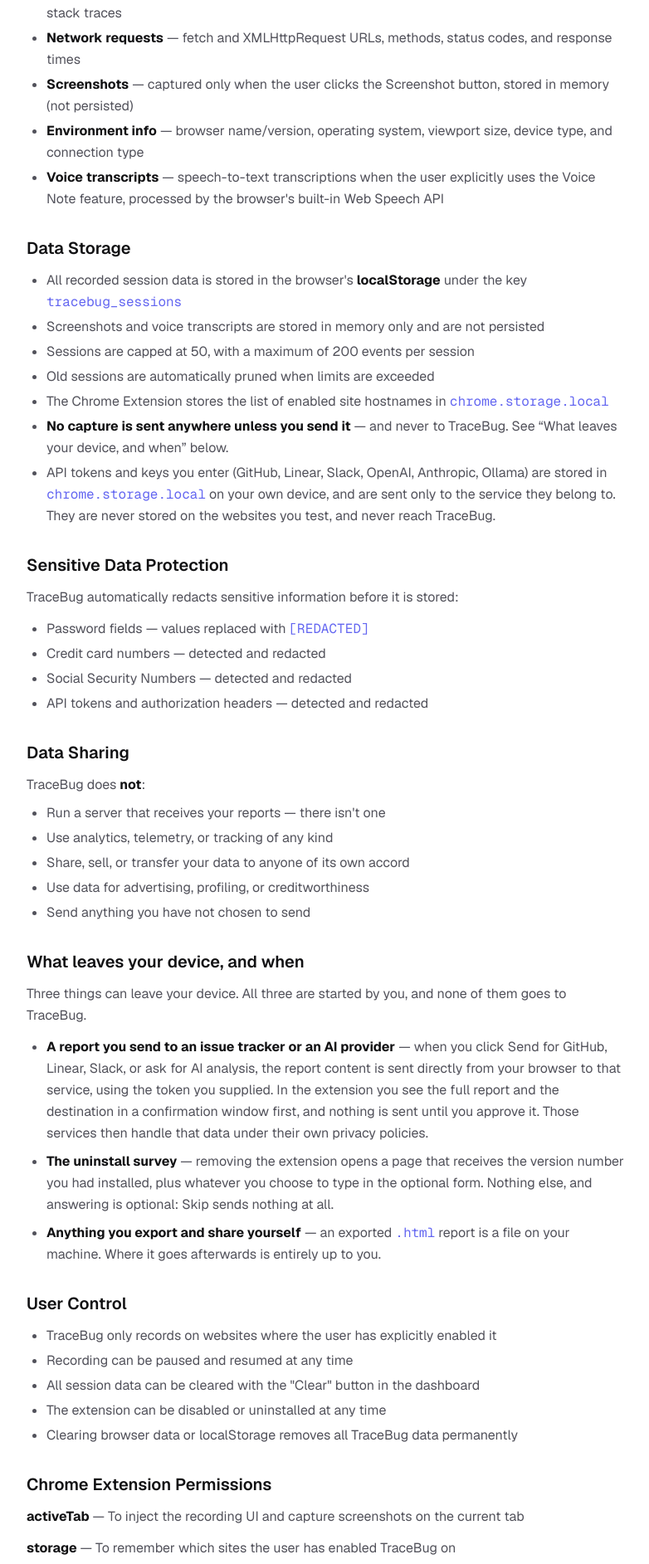
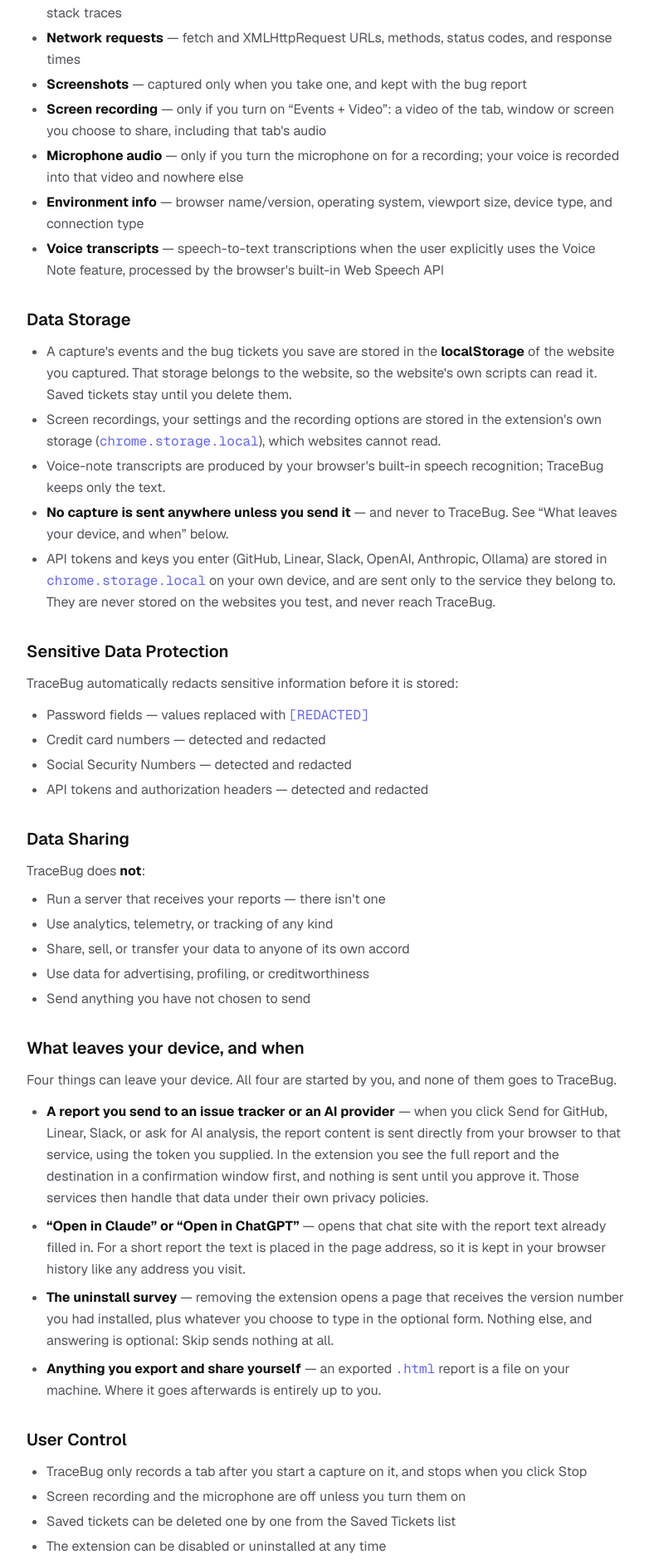
Before and after one commit to prashantsinghmangat/TraceBug-ai, a Next.js app in the folder website/: page /privacy in a window 1280 px wide. Shown: the part 627-2512 px from the top of the page at 83% size, without its empty margins (248-1030 px from the left). Built offline with nearby package versions, Linux system fonts and the light colour scheme.

Commit message:
docs(store): 1.11.3 privacy policy, store form answers, listing assets

```diff
--- a/website/app/privacy/page.tsx
+++ b/website/app/privacy/page.tsx
@@ -19,7 +19,7 @@
 
         <h1 className="text-3xl font-bold mb-2">Privacy Policy</h1>
         <p className="text-text-muted mb-10">
-          Last updated: October 13, 2026
+          Last updated: October 29, 2026
         </p>
 
         <div className="space-y-8 text-text-muted leading-relaxed">
@@ -46,8 +46,9 @@
               Data Collection
             </h2>
             <p className="mb-3">
-              When a user explicitly enables TraceBug on a website, the following
-              data is recorded locally during the active session:
+              TraceBug records nothing until you start a capture on a tab. While
+              a capture you started is running, the following is recorded on
+              your device:
             </p>
             <ul className="list-disc pl-6 space-y-1">
               <li>
@@ -67,8 +68,18 @@
               </li>
               <li>
                 <strong className="text-text-primary">Screenshots</strong> —
-                captured only when the user clicks the Screenshot button,
-                stored in memory (not persisted)
+                captured only when you take one, and kept with the bug report
+              </li>
+              <li>
+                <strong className="text-text-primary">Screen recording</strong>{" "}
+                — only if you turn on &ldquo;Events + Video&rdquo;: a video of
+                the tab, window or screen you choose to share, including that
+                tab&apos;s audio
+              </li>
+              <li>
+                <strong className="text-text-primary">Microphone audio</strong>{" "}
+                — only if you turn the microphone on for a recording; your voice
+                is recorded into that video and nowhere else
               </li>
               <li>
                 <strong className="text-text-primary">Environment info</strong>{" "}
@@ -90,16 +101,22 @@
             </h2>
             <ul className="list-disc pl-6 space-y-1">
               <li>
-                All recorded session data is stored in the browser&apos;s{" "}
-                <strong className="text-text-primary">localStorage</strong>{" "}
-                under the key <code className="text-accent">tracebug_sessions</code>
+                A capture&apos;s events and the bug tickets you save are stored
+                in the{" "}
+                <strong className="text-text-primary">localStorage</strong> of
+                the website you captured. That storage belongs to the website,
+                so the website&apos;s own scripts can read it. Saved tickets stay
+                until you delete them.
               </li>
-              <li>Screenshots and voice transcripts are stored in memory only and are not persisted</li>
-              <li>Sessions are capped at 50, with a maximum of 200 events per session</li>
-              <li>Old sessions are automatically pruned when limits are exceeded</li>
               <li>
-                The Chrome Extension stores the list of enabled site hostnames in{" "}
-                <code className="text-accent">chrome.storage.local</code>
+                Screen recordings, your settings and the recording options are
+                stored in the extension&apos;s own storage (
+                <code className="text-accent">chrome.storage.local</code>), which
+                websites cannot read.
+              </li>
+              <li>
+                Voice-note transcripts are produced by your browser&apos;s
+                built-in speech recognition; TraceBug keeps only the text.
               </li>
               <li>
                 <strong className="text-text-primary">
@@ -156,7 +173,7 @@
               What leaves your device, and when
             </h2>
             <p className="mb-3">
-              Three things can leave your device. All three are started by you,
+              Four things can leave your device. All four are started by you,
               and none of them goes to TraceBug.
             </p>
             <ul className="list-disc pl-6 space-y-2">
@@ -170,6 +187,14 @@
                 you see the full report and the destination in a confirmation
                 window first, and nothing is sent until you approve it. Those
                 services then handle that data under their own privacy policies.
+              </li>
+              <li>
+                <strong className="text-text-primary">
+                  &ldquo;Open in Claude&rdquo; or &ldquo;Open in ChatGPT&rdquo;
+                </strong>{" "}
+                — opens that chat site with the report text already filled in.
+                For a short report the text is placed in the page address, so it
+                is kept in your browser history like any address you visit.
               </li>
               <li>
                 <strong className="text-text-primary">
@@ -196,12 +221,13 @@
               User Control
             </h2>
             <ul className="list-disc pl-6 space-y-1">
-              <li>TraceBug only records on websites where the user has explicitly enabled it</li>
-              <li>Recording can be paused and resumed at any time</li>
-              <li>All session data can be cleared with the &quot;Clear&quot; button in the dashboard</li>
+              <li>TraceBug only records a tab after you start a capture on it, and stops when you click Stop</li>
+              <li>Screen recording and the microphone are off unless you turn them on</li>
+              <li>Saved tickets can be deleted one by one from the Saved Tickets list</li>
               <li>The extension can be disabled or uninstalled at any time</li>
               <li>
-                Clearing browser data or localStorage removes all TraceBug data permanently
+                Clearing a website&apos;s data removes the TraceBug tickets saved
+                on it; uninstalling the extension removes its own storage
               </li>
             </ul>
           </section>
@@ -218,7 +244,8 @@
               </div>
               <div>
                 <strong className="text-text-primary">storage</strong> — To
-                remember which sites the user has enabled TraceBug on
+                keep your settings, integration tokens and screen recordings on
+                your device
               </div>
               <div>
                 <strong className="text-text-primary">scripting</strong> — To
@@ -255,11 +282,11 @@
                 </strong>{" "}
                 — <strong className="text-text-primary">Not requested at
                 install.</strong> TraceBug captures the tab you are on from your
-                own click. It asks for site access only if you want a capture to
-                keep running after you navigate to another site, and for one
-                specific address when you save a GitHub, Linear, Slack, OpenAI,
-                Anthropic or Ollama integration. Declining is fine — capture
-                still works on the page you are on.
+                own click. It asks for access to one specific address only when
+                you save a GitHub, Linear, Slack, OpenAI, Anthropic or Ollama
+                integration. Older versions could also ask for access to all
+                sites; if you granted that, you can remove it in TraceBug
+                settings.
               </div>
             </div>
           </section>
@@ -303,8 +330,9 @@
 
           <section className="border-t border-border pt-6 mt-10">
             <p className="text-sm text-text-muted">
-              This privacy policy applies to the TraceBug Chrome Extension and
-              the TraceBug SDK (npm package: tracebug-sdk).
+              This privacy policy applies to the TraceBug browser extension
+              (Chrome and Firefox) and the TraceBug SDK (npm package:
+              tracebug-sdk).
             </p>
           </section>
         </div>
```
Also changed, not shown: 2 other files (tests, documents, lock files or other folders).
